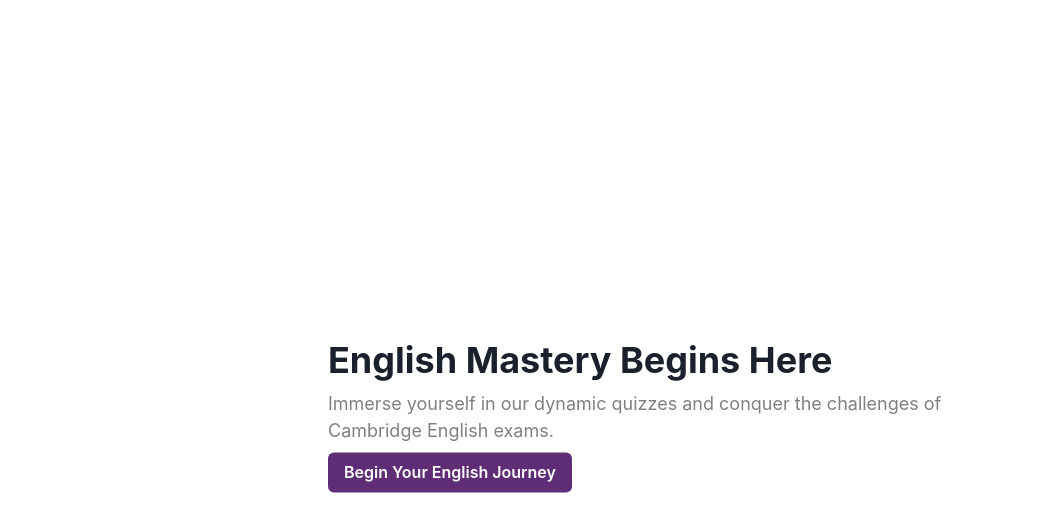
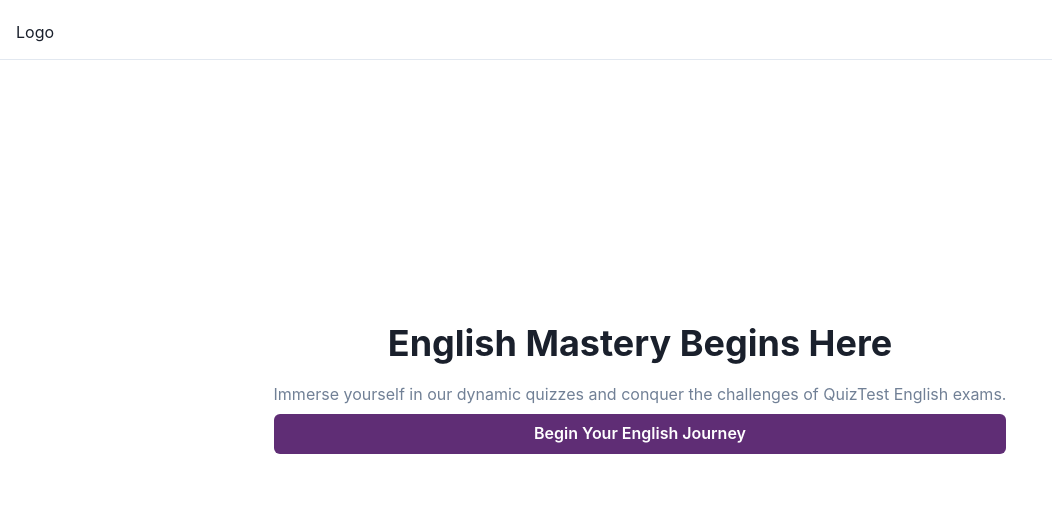
Before and after one commit to fjpagaragan/quiz-test, a Next.js app: page / in a window 1280 px wide. Shown: the top 532 px of the page, without its empty margins (0-1052 px from the left). Built offline with nearby package versions, Linux system fonts and the light colour scheme.

Commit message:
(feat): add navbar and change content on homepage

```diff
--- /dev/null
+++ b/src/common/components/NavBar.tsx
@@ -0,0 +1,34 @@
+import { FC } from 'react'
+import {
+    Box,
+    Flex,
+    Text,
+    useColorModeValue,
+    useBreakpointValue,
+    HStack,
+} from '@chakra-ui/react'
+
+
+const NavBar: FC = () => {
+    return (
+        <Box
+            position="fixed"
+            top="0"
+            right="0"
+            w={'100%'}
+            h={'60px'}
+            borderBottom={1}
+            borderStyle={'solid'}
+            borderColor={useColorModeValue('gray.200', 'gray.900')}
+            px={4}
+        >
+        <Flex h={16} alignItems={'center'} justifyContent={'space-between'}>
+          <HStack spacing={8} alignItems={'center'}>
+            <Box>Logo</Box>
+          </HStack>
+        </Flex>
+        </Box>
+    )
+}
+
+export default NavBar;
--- a/src/modules/home/components/HomePage.tsx
+++ b/src/modules/home/components/HomePage.tsx
@@ -1,22 +1,16 @@
 import { FC } from "react";
-import { AbsoluteCenter, Box, Button, Flex, Heading, Text } from "@chakra-ui/react";
+import { AbsoluteCenter, Box, Button, Center, Flex, Heading, Stack, Text } from "@chakra-ui/react";
 
 const HomePage: FC = () => {
     return (
-        <Flex>
-        <Box h={'100vh'}>
-            <AbsoluteCenter axis="both" className="text-center">
-                <Box m={2}>
-                    <Heading as='h1' noOfLines={1}>English Mastery Begins Here</Heading>
-                </Box>
-                <Box m={2}>
-                    <Text fontSize={'lg'} noOfLines={2} color={'gray'}>Immerse yourself in our dynamic quizzes and conquer the challenges of Cambridge English exams.</Text>
-                </Box>
-                <Box m={2}>
-                    <Button color={'white'} bg={'#5F2D75'}>Begin Your English Journey</Button>
-                </Box>
-            </AbsoluteCenter>
-        </Box>
+        <Flex height={"90vh"} alignContent={"center"} justifyContent={"center"}>
+            <Center>
+                <Stack as={Box} textAlign={'center'}>
+                    <Heading as="h2" size="xl" mt={6} mb={2}>English Mastery Begins Here</Heading>
+                    <Text color={'gray.500'} noOfLines={2}>Immerse yourself in our dynamic quizzes and conquer the challenges of QuizTest English exams.</Text>
+                    <Button color={'white'} bg={'#5F2D75'} _hover={{ border: "2px", borderColor: "#5F2D75", background: "white", textColor: "#5F2D75" }}>Begin Your English Journey</Button>
+                </Stack>
+            </Center>
         </Flex>
     )
 };
--- a/src/pages/_app.tsx
+++ b/src/pages/_app.tsx
@@ -1,12 +1,14 @@
 import "@/styles/globals.css";
-import { Box, CSSReset, ChakraProvider } from "@chakra-ui/react";
 import type { AppProps } from "next/app";
+import { Box, CSSReset, ChakraProvider, Container } from "@chakra-ui/react";
+import NavBar from "@/common/components/NavBar";
 
 export default function App({ Component, pageProps }: AppProps) {
   return (
     <ChakraProvider>
       <CSSReset />
-      <Box maxW="container.xl" mx={'auto'} p={'4'}>
+      <NavBar />
+      <Box maxW="container.2xl" mx="auto" my={'auto'} p={4}>
         <Component {...pageProps} />
       </Box>
     </ChakraProvider>
```
